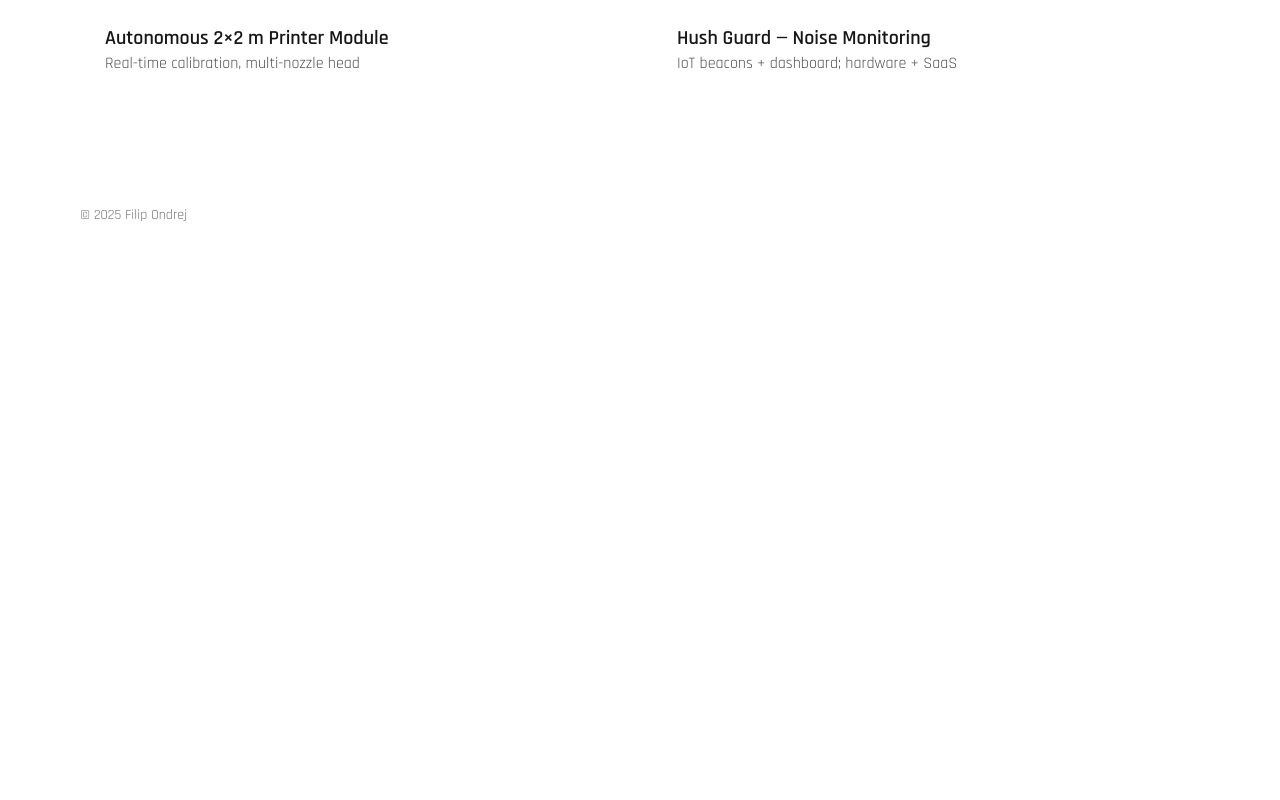
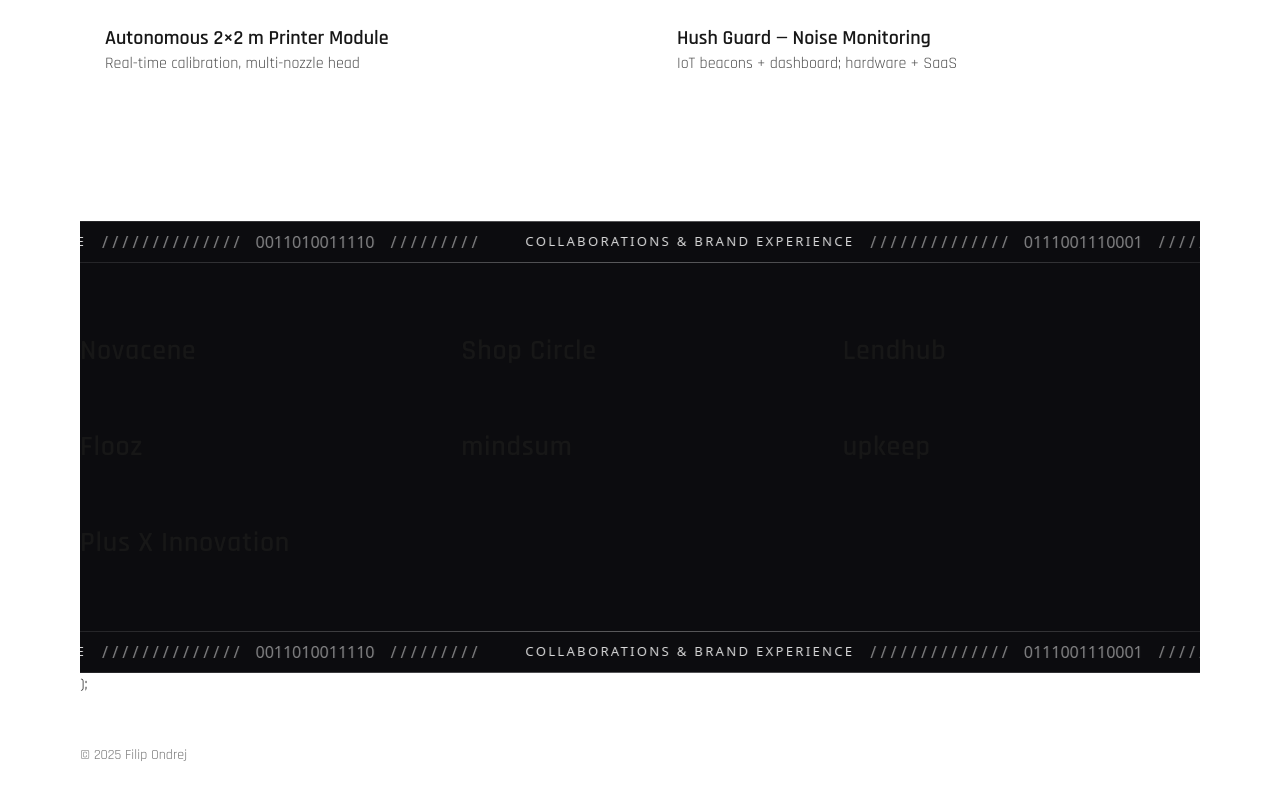
Before and after one commit to Filip-Ondrej/website, a Next.js app: page / in a window 1280 px wide. Shown: the part 796-1596 px from the top of the page. Before the commit the page ends 1069 px from the top, so only its background shows below. Built offline with nearby package versions, Linux system fonts and the light colour scheme.

Commit message:
feat: add collaborations section with marquee tape

```diff
--- a/src/app/globals.css
+++ b/src/app/globals.css
@@ -38,3 +38,21 @@
     from { transform: translateX(0); }
     to   { transform: translateX(-50%); }
 }
+
+/* --- Collaborations tape animation (respects reduced motion) --- */
+@keyframes tapeScroll {
+    from { transform: translateX(0); }
+    to   { transform: translateX(-50%); }
+}
+.tape-run {
+    display: inline-flex;
+    align-items: center;
+    gap: 0;             /* text blocks already include spacing */
+    padding-block: 8px; /* band thickness */
+    color: rgba(255,255,255,0.85);
+    font-family: var(--font-sans);
+    animation: tapeScroll 28s linear infinite;
+}
+@media (prefers-reduced-motion: reduce) {
+    .tape-run { animation: none; }
+}
--- a/src/app/page.tsx
+++ b/src/app/page.tsx
@@ -6,6 +6,7 @@
 import MagneticButton from '@/components/MagneticButton';
 import TiltCard from '@/components/TiltCard';
 import CursorGlow from '@/components/CursorGlow';
+import Collaborations from '@/components/Collaborations';
 
 function GradientField() {
     // animated conic + radial mask – cheap and striking
@@ -109,6 +110,11 @@
                     </motion.div>
                 )}
             </AnimatePresence>
+            <main>
+                {/* ...your hero / content above... */}
+                <Collaborations />
+            </main>
+            );
         </>
     );
 }
--- /dev/null
+++ b/src/components/Collaborations.tsx
@@ -0,0 +1,102 @@
+'use client';
+
+import Link from 'next/link';
+import { collaborators } from '@/data/collaborators';
+
+/**
+ * A tasteful “tape” band:
+ * - Top & bottom animated border tapes with repeating text & marks
+ * - Center area shows collaborator names (or swap to logos later)
+ * - Prefers-reduced-motion handled
+ */
+export default function Collaborations() {
+    return (
+        <section aria-labelledby="collab-title" className="mt-16">
+            {/* TOP TAPE */}
+            <Tape
+                label="COLLABORATIONS & BRAND EXPERIENCE"
+                variant="top"
+            />
+
+            {/* CONTENT */}
+            <div className="bg-[#0C0C0F]">
+                <div className="container py-14">
+                    <h2 id="collab-title" className="sr-only">
+                        Collaborations & Brand Experience
+                    </h2>
+                    <ul className="grid gap-y-8 gap-x-6 sm:grid-cols-2 lg:grid-cols-3">
+                        {collaborators.map((c) => (
+                            <li key={c.name} className="min-h-[64px] flex items-center">
+                                {c.href ? (
+                                    <Link
+                                        href={c.href}
+                                        className="text-[clamp(20px,2.4vw,28px)] font-semibold tracking-wide hover:opacity-90 focus:outline-none focus-visible:ring-2 rounded"
+                                    >
+                                        {c.name}
+                                    </Link>
+                                ) : (
+                                    <span className="text-[clamp(20px,2.4vw,28px)] font-semibold tracking-wide">
+                    {c.name}
+                  </span>
+                                )}
+                            </li>
+                        ))}
+                    </ul>
+                </div>
+            </div>
+
+            {/* BOTTOM TAPE */}
+            <Tape
+                label="COLLABORATIONS & BRAND EXPERIENCE"
+                variant="bottom"
+            />
+        </section>
+    );
+}
+
+/** Decorative moving tape with repeating label + marks + binary clusters */
+function Tape({ label, variant }: { label: string; variant: 'top' | 'bottom' }) {
+    const content = Array.from({ length: 8 }).map((_, i) => (
+        <div key={i} className="flex items-center gap-4 px-6">
+      <span className="tracking-[0.18em] text-xs sm:text-[13px]">
+        {label}
+      </span>
+            <span aria-hidden className="opacity-60">/ / / / / / / / / / / / / /</span>
+            <span aria-hidden className="opacity-60">{binaryChunk(i)}</span>
+            <span aria-hidden className="opacity-60">/ / / / / / / / /</span>
+        </div>
+    ));
+
+    return (
+        <div
+            className={[
+                'relative isolate border-y border-white/10 bg-[#0C0C0F]',
+                variant === 'top' ? '' : '',
+            ].join(' ')}
+        >
+            {/* gradient edge */}
+            <div
+                className="pointer-events-none absolute inset-x-0 -top-px h-px bg-gradient-to-r from-transparent via-white/25 to-transparent"
+                aria-hidden
+            />
+            <div
+                className="pointer-events-none absolute inset-x-0 -bottom-px h-px bg-gradient-to-r from-transparent via-white/25 to-transparent"
+                aria-hidden
+            />
+
+            {/* marquee track */}
+            <div className="overflow-hidden whitespace-nowrap">
+                <div className="tape-run will-change-transform">
+                    {content}
+                    {content}
+                    {content}
+                </div>
+            </div>
+        </div>
+    );
+}
+
+function binaryChunk(i: number) {
+    const chunks = ['1101100101000', '1100100010111', '0011010011110', '0111001110001'];
+    return chunks[i % chunks.length];
+}
--- /dev/null
+++ b/src/data/collaborators.ts
@@ -0,0 +1,15 @@
+export type Collaborator = {
+    name: string;
+    href?: string; // optional - link to case study/website
+};
+
+export const collaborators: Collaborator[] = [
+    { name: 'Novacene', href: '#' },
+    { name: 'Shop Circle', href: '#' },
+    { name: 'Lendhub', href: '#' },
+    { name: 'Flooz', href: '#' },
+    { name: 'mindsum', href: '#' },
+    { name: 'upkeep', href: '#' },
+    { name: 'Plus X Innovation', href: '#' },
+    // add/remove freely
+];
```
